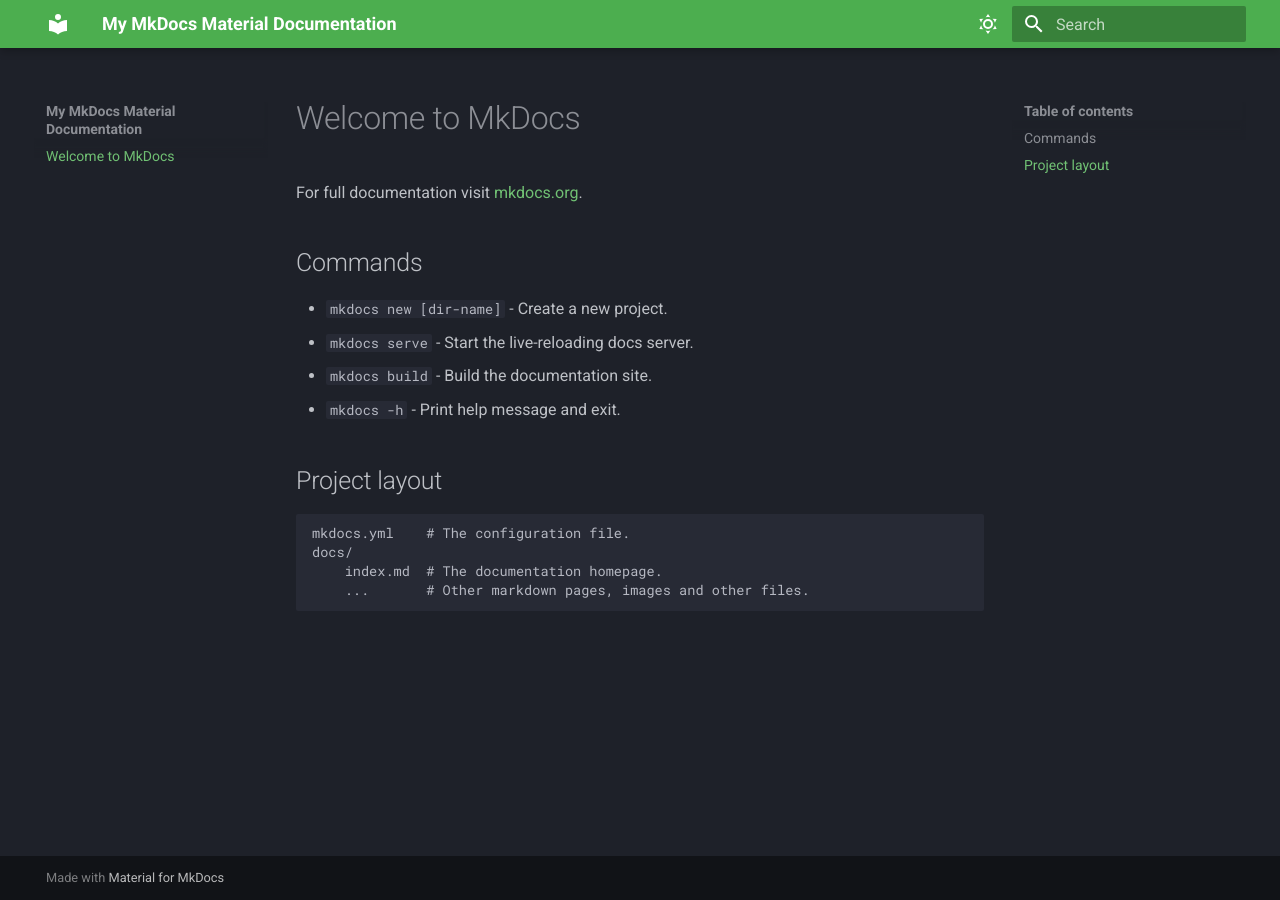
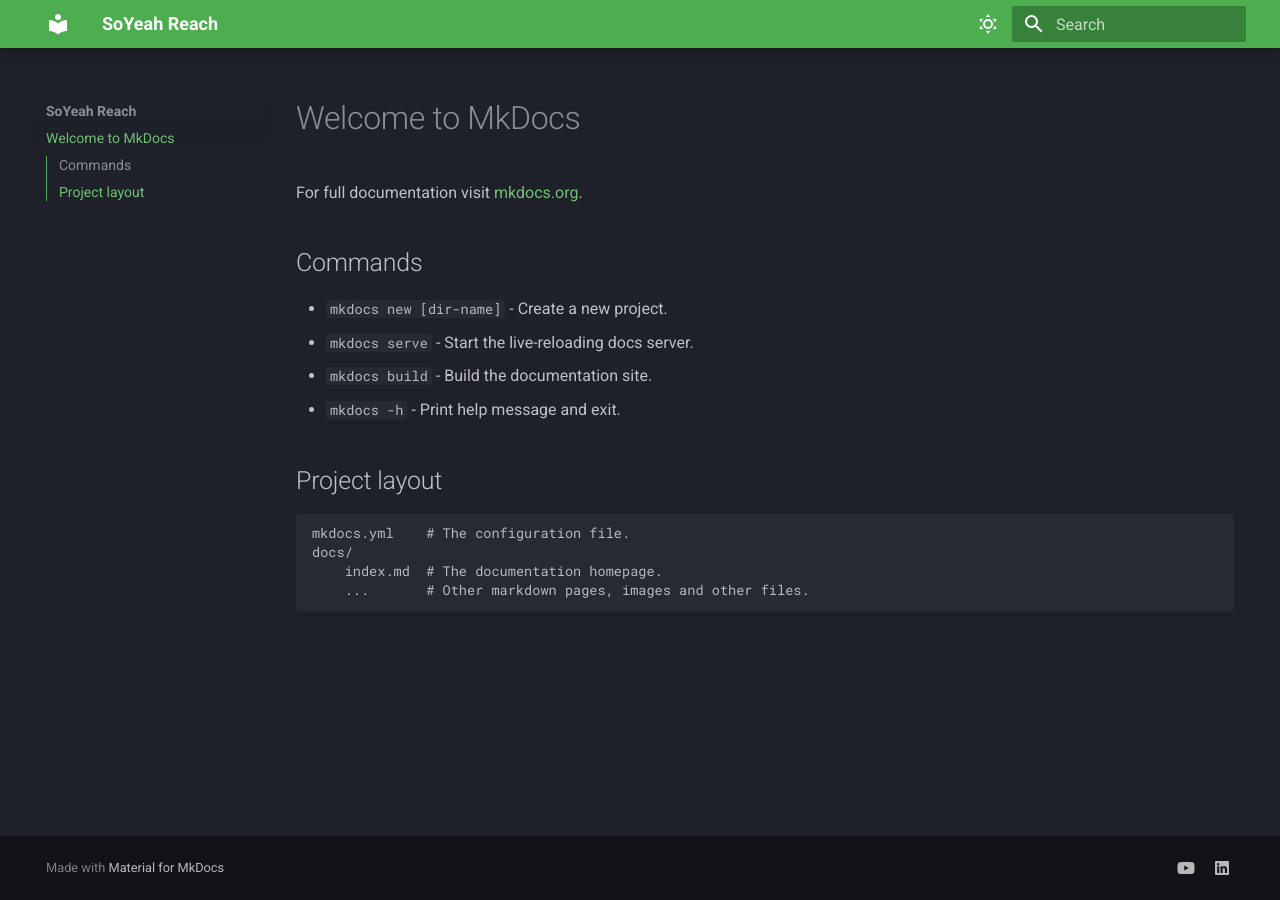
Before and after one commit to SoYeah42/Documents, an MkDocs documentation site: the page built from docs/index.md, in a window 1280 px wide. Built offline with MkDocs 1.6.1 and Material for MkDocs 9.7.7, drawn with Linux system fonts in a browser that asks for light colours.

Commit message:
mkdocs.yml commit

```diff
--- a/mkdocs.yml
+++ b/mkdocs.yml
@@ -1,5 +1,8 @@
-site_name: My MkDocs Material Documentation
-site_url: https://sitename.example
+site_name: SoYeah Reach
+site_url: https://127.0.0.1:8000/
+
+  # Add other pages as needed
+
 theme:
   name: material
   palette:
@@ -18,3 +21,37 @@
         name: Light mode
       primary: blue
       accent: deep orange
+
+  features:
+    - navigation.sections
+    - navigation.expand
+    - toc.integrate
+    - navigation.top
+
+  #logo: assets/SoYeahLogo.png
+  favicon: assets/SoYeahLogo.png
+
+markdown_extensions:
+  - attr_list
+  - pymdownx.emoji:
+      emoji_index: !!python/name:material.extensions.emoji.twemoji
+      emoji_generator: !!python/name:material.extensions.emoji.to_svg
+  - pymdownx.highlight:
+      anchor_linenums: true
+      line_spans: __span
+      pygments_lang_class: true
+  - pymdownx.superfences
+  - pymdownx.inlinehilite
+  - pymdownx.snippets
+
+extra:
+  social:
+    - icon: fontawesome/brands/youtube
+      link: https://youtube.com/@james-willett
+    - icon: fontawesome/brands/linkedin
+      link: https://linkedin.com/in/willettjames
+  copyright: Copyright &copy; 2025 SoYeah
+
+plugins:
+  - search
+  - awesome-pages
```
